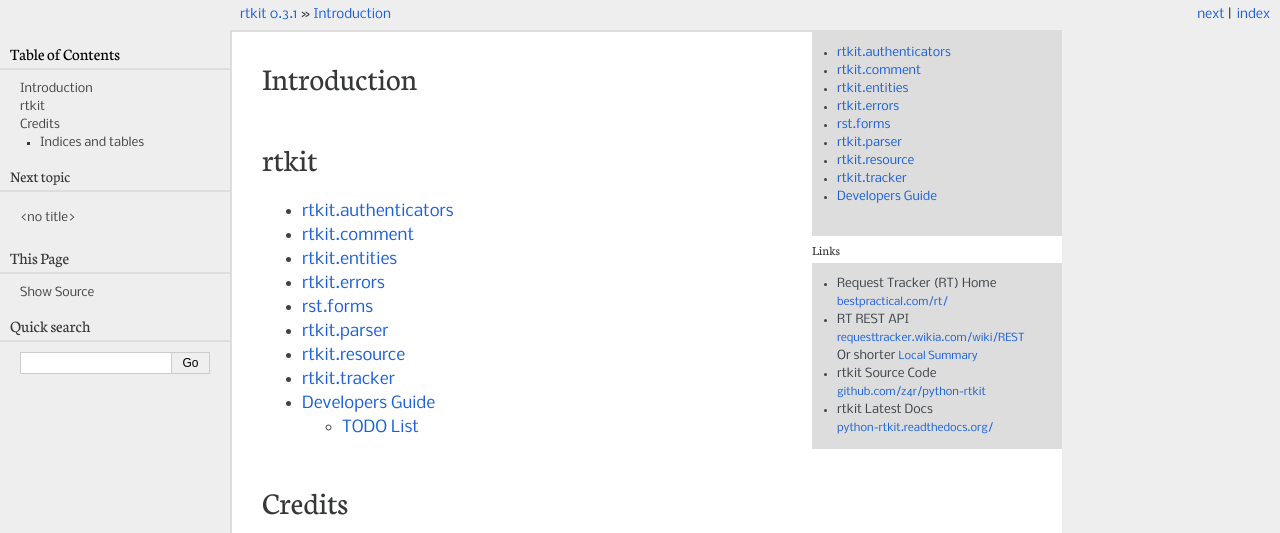
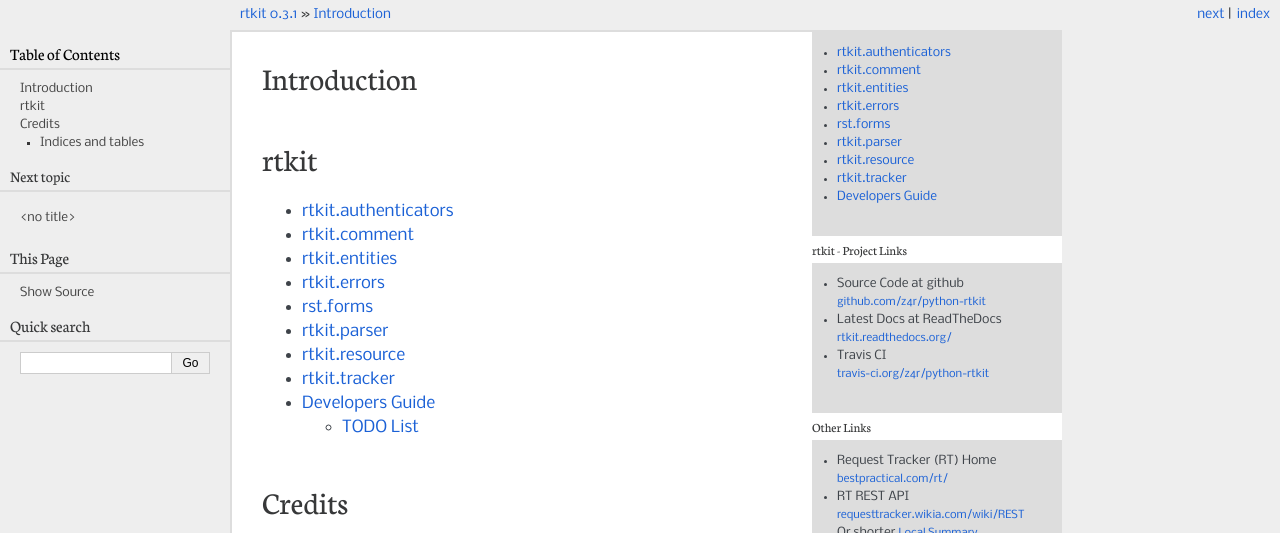
Before and after one commit to z4r/python-rtkit, a Sphinx documentation site: the page built from docs/index.rst, in a window 1280 px wide, cut to the strip 0-533 px from the top of the page. Built offline with Sphinx 7.4.7, drawn with Linux system fonts in a browser that asks for light colours.

Commit message:
added travis ci

```diff
--- a/docs/_templates/page.html
+++ b/docs/_templates/page.html
@@ -20,7 +20,19 @@
              <div style="background-color: #dddddd; float: right; width: 250px; font-size: 9pt;" class="rtkitd">
 
                           {{toctree() }}
-                          <h4>Links</h4>
+                          <h4>rtkit - Project Links</h4>
+                          <ul>
+                            <li>Source Code at github<br>
+                                <a class="rtkit" target="_blank" href="https://github.com/z4r/python-rtkit">github.com/z4r/python-rtkit</a>
+                            </li>
+                            <li>Latest Docs at ReadTheDocs<br>
+                                <a class="rtkit"  target="_blank" href="https://rtkit.readthedocs.org/">rtkit.readthedocs.org/</a>
+                            </li>
+                            <li>Travis CI<br>
+                                <a class="rtkit"  target="_blank" href="https://travis-ci.org/z4r/python-rtkit">travis-ci.org/z4r/python-rtkit</a>
+                            </li>
+                           </ul>
+                          <h4>Other Links</h4>
                           <ul>
                             <li>Request Tracker (RT) Home<br>
                                 <a class="rtkit"  target="_blank"  href="http://bestpractical.com/rt/">bestpractical.com/rt/</a>
@@ -29,12 +41,6 @@
                                 <a class="rtkit"  target="_blank"  href="http://requesttracker.wikia.com/wiki/REST">requesttracker.wikia.com/wiki/REST</a>
                                 <br>
                                 Or shorter <a class="rtkit"  href="README.html#rt-rest-api-summary">Local Summary</a>
-                            </li>
-                            <li>rtkit Source Code<br>
-                                <a class="rtkit" target="_blank" href="https://github.com/z4r/python-rtkit">github.com/z4r/python-rtkit</a>
-                            </li>
-                            <li>rtkit Latest Docs<br>
-                                <a class="rtkit"  target="_blank" href="https://python-rtkit.readthedocs.org/">python-rtkit.readthedocs.org/</a>
                             </li>
                            </ul>
 
```
